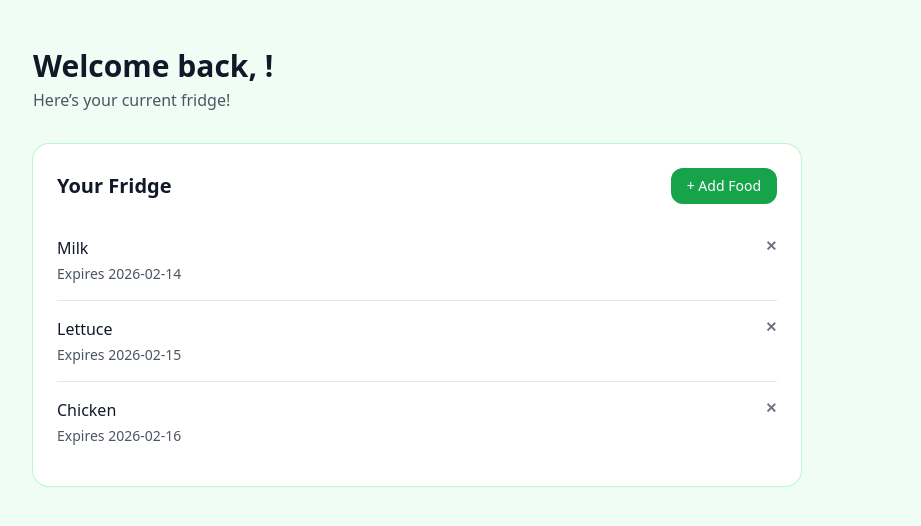
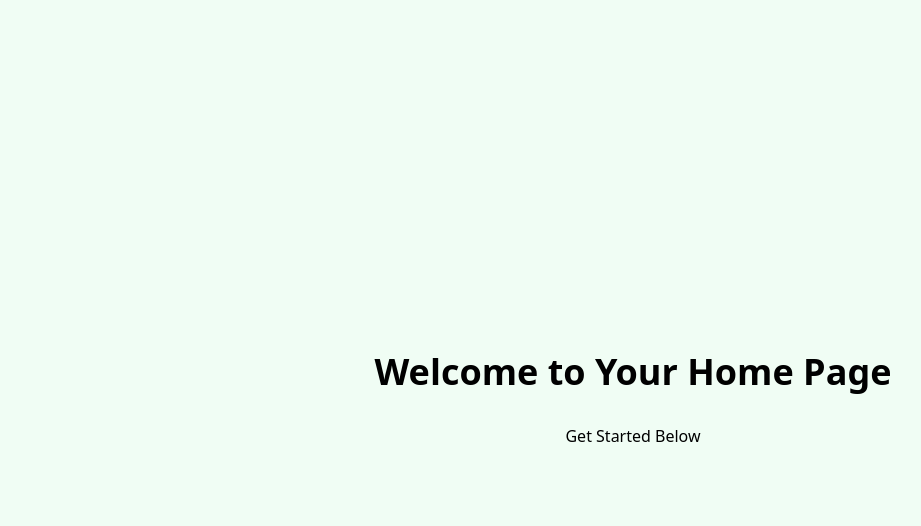
Before and after one commit to hvpham-yorku/project-group-8-keepfresh, a Next.js app in the folder frontend/: page /userhome in a window 1280 px wide. Shown: the top 526 px of the page, without its empty margins (7-928 px from the left). Built offline with nearby package versions, Linux system fonts and the light colour scheme; sample sign-in values are in the browser's storage.

Commit message:
Add user home page

```diff
--- a/frontend/app/login/page.tsx
+++ b/frontend/app/login/page.tsx
@@ -2,37 +2,48 @@
 import { useState } from 'react';
 import { useRouter } from 'next/navigation';
 
+const MIN_LENGTH = 3;
 
 export default function Login() {
-  const [username, setUsername ] = useState('');
-  const [password, setPassword ] = useState('');
+  const [username, setUsername] = useState('');
+  const [password, setPassword] = useState('');
+  const [error, setError] = useState('');
   const router = useRouter();
+
   const handleSubmit = async (e: React.FormEvent) => {
     e.preventDefault();
+    setError('');
+    if (username.trim().length < MIN_LENGTH) {
+      setError(`Username must be at least ${MIN_LENGTH} characters`);
+      return;
+    }
+    if (password.length < MIN_LENGTH) {
+      setError(`Password must be at least ${MIN_LENGTH} characters`);
+      return;
+    }
     try {
-      const api = await fetch("http://localhost:8000/login",{
-        method: "POST",
-        headers: {
-         "Content-Type": "application/json",
-        },
-        body: JSON.stringify({username, password}),
+      const api = await fetch('http://localhost:8000/login',{
+        method: 'POST',
+        headers: { 'Content-Type': 'application/json' },
+        body: JSON.stringify({ username: username.trim(), password }),
       });
-      if(api.ok){
+      if (api.ok) {
+        const token = await api.json();
+        localStorage.setItem("user_token", token.user_token);
         router.push('/userhome');
+        return;
       }
-      else{
-        alert("Login Failed");
-      }
+      setError('Login failed');
+    } catch {
+      setError('Network error');
     }
-    catch(err){
-      alert("Network Error");
-    }
-  }
+  };
   return (
     <div className="min-h-screen flex flex-col items-center justify-center p-8 gap-4 bg-green-50">
       <h1 className="text-4xl font-bold">KeepFresh Login</h1>
       <p className="mt-4">Login Below</p>
       <form onSubmit={handleSubmit} className="min-h-screen p-8 flex flex-col items-center justify-center gap-4">
+        {error && <p className="text-red-600 font-medium">{error}</p>}
         <input
           type="text"
           placeholder="Enter Username: "
--- a/frontend/app/userhome/page.tsx
+++ b/frontend/app/userhome/page.tsx
@@ -1,124 +1,20 @@
 'use client';
-import { use, useEffect } from "react";
-import { useState } from "react";
-
-type Item = {
-  id: string;
-  itemName: string;
-  expiryDate: string; //YYYY-MM-DD format
-};
-
+import { useEffect } from 'react';
+import { useRouter } from 'next/navigation';
 
 export default function UserHome() {
-  const [username, setUsername] = useState<string>('');
-  const [items, setItems] = useState<Item[]>([
-    { id: '1', itemName: 'Milk', expiryDate: '2026-02-14' },
-    { id: '2', itemName: 'Lettuce', expiryDate: '2026-02-15' },
-    { id: '3', itemName: 'Chicken', expiryDate: '2026-02-16' },
-  ]);
-
-    const [error, setError] = useState<string>('');
-
-    useEffect(() => {
-      const storedUsername = localStorage.getItem('username');
-      if (storedUsername) {
-        setUsername(storedUsername);
-      }
-    }, []);
-
-    const handleAdd = () => {
-    const itemName = prompt('Enter Food Name: ');
-
-    if(!itemName|| itemName.trim() === ''){
-      setError('Food name is required');
-      return;
+  const router = useRouter();
+  useEffect(() => {
+    const user_token = localStorage.getItem("user_token");
+    if(!user_token){
+      router.push("/login")
     }
-
-    const expiryDate = prompt('Enter expiry date (YYYY-MM-DD):');
-    if(!expiryDate|| expiryDate.trim() === ''){
-      setError('Date is required'); //going to revisit to see if i can add a formatter to force date format
-      return;
-    }
-
-    const newItem: Item = {
-      id: Date.now().toString(),
-      itemName: itemName.trim(),
-      expiryDate: expiryDate.trim(),
-    };
-    setItems((prev) => [...prev, newItem]);
-    setUsername
-    setError('');
-  }
-
-    const handleDelete = (id: string) => {
-      setItems((prev) => prev.filter((item) => item.id !== id));
-  };
+  }, []);
 
   return (
-  <div className="min-h-screen bg-green-50">
-    <div className="px-10 py-12">
-      <div className="max-w-3xl space-y-8">
-        <div className="space-y-1">
-          <h1 className="text-3xl font-semibold text-gray-900">
-            Welcome back, <span className="font-bold">{username}!</span>
-          </h1>
-          <p className="text-gray-600">
-            Here’s your current fridge!
-          </p>
-        </div>
-        <div className="bg-white rounded-2xl p-6 shadow-sm ring-1 ring-green-200">
-          <div className="flex items-center justify-between mb-4">
-            <h2 className="text-xl font-semibold text-gray-900">
-              Your Fridge
-            </h2>
-            <button
-              onClick={handleAdd}
-              className="rounded-xl bg-green-600 px-4 py-2 text-sm font-medium text-white hover:bg-green-700"
-            >
-              + Add Food
-            </button>
-          </div>
-
-          {error && (
-            <p className="mb-3 text-sm font-medium text-red-600">
-              {error}
-            </p>
-          )}
-
-          {items.length === 0 ? (
-            <p className="text-gray-600 text-sm">
-              No items yet. Add your first food item!
-            </p>
-          ) : (
-            <ul className="divide-y divide-gray-200">
-              {items.map((item) => (
-                <li key={item.id} className="py-4">
-                  <div className="flex items-start justify-between">
-                    <div className="space-y-1">
-                      <p className="text-base font-medium text-gray-900">
-                        {item.itemName}
-                      </p>
-                      <p className="text-sm text-gray-600">
-                        Expires {item.expiryDate}
-                      </p>
-                    </div>
-
-                    <button
-                      onClick={() => handleDelete(item.id)}
-                      className="text-sm font-semibold text-gray-500 hover:text-red-600"
-                      aria-label={`Delete ${item.itemName}`}
-                    >
-                      ✕
-                    </button>
-                  </div>
-                </li>
-              ))}
-            </ul>
-          )}
-        </div>
-      </div>
+    <div className="min-h-screen flex flex-col items-center justify-center p-8 gap-4 bg-green-50">
+      <h1 className="text-4xl font-bold">Welcome to Your Home Page</h1>
+      <p className="mt-4">Get Started Below</p>
     </div>
-  </div>
-);
-
+  );
 }
```
Also changed, not shown: frontend/package.json (+6 -6 lines), 1 other file (tests, documents, lock files or other folders).
